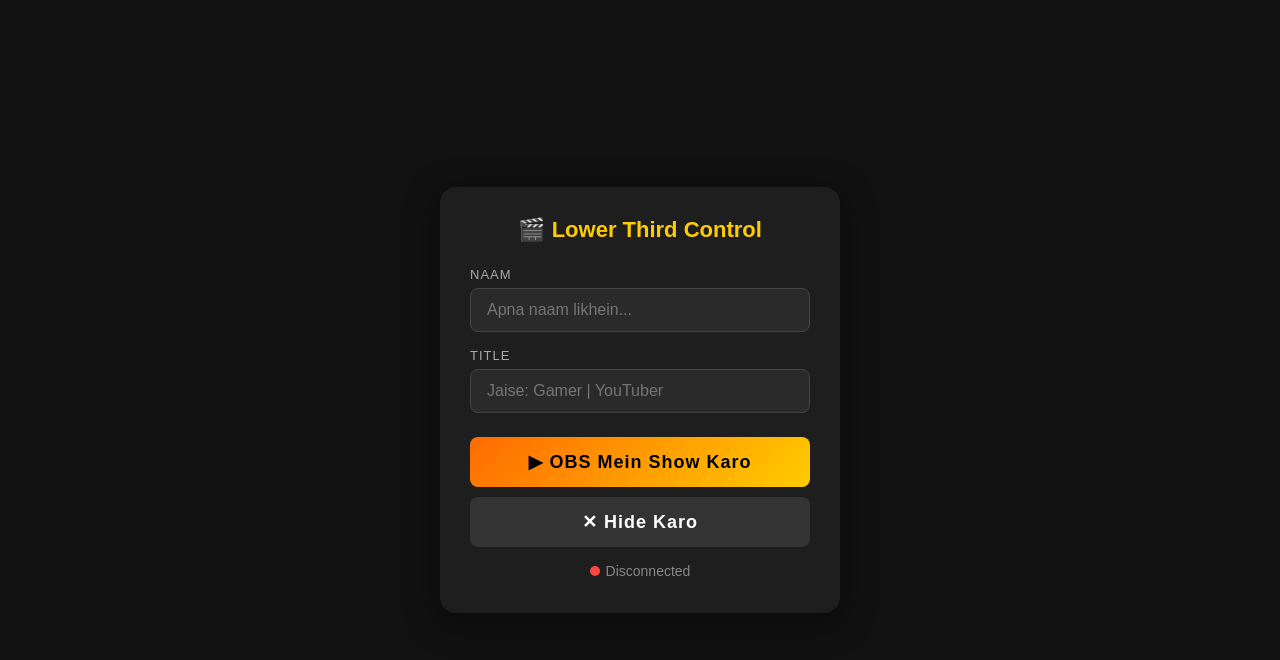
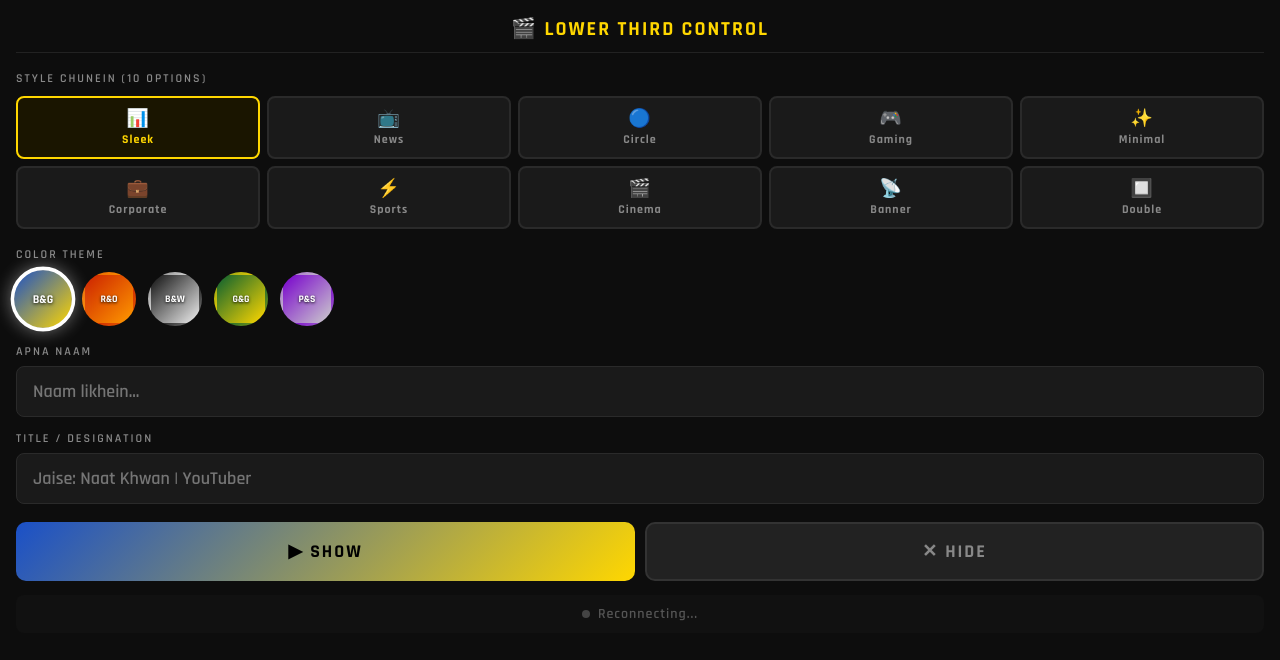
Before and after one commit to rehankk111-pixel/Lower-third, a website: page index.html in a window 1280 px wide. Drawn offline with Linux system fonts and the light colour scheme.

Commit message:
Update index.html

```diff
--- a/index.html
+++ b/index.html
@@ -2,125 +2,102 @@
 <html>
 <head>
 <meta charset="UTF-8">
-<meta name="viewport" content="width=device-width, initial-scale=1.0">
+<meta name="viewport" content="width=device-width,initial-scale=1.0">
 <title>Lower Third Control</title>
+<link href="https://fonts.googleapis.com/css2?family=Rajdhani:wght@600;700&display=swap" rel="stylesheet">
 <style>
-* { margin:0; padding:0; box-sizing:border-box; }
-body {
-  background: #111;
-  color: white;
-  font-family: Arial, sans-serif;
-  display: flex;
-  justify-content: center;
-  align-items: center;
-  min-height: 100vh;
-  padding: 20px;
-}
-.card {
-  background: #1e1e1e;
-  border-radius: 16px;
-  padding: 30px;
-  width: 100%;
-  max-width: 400px;
-  box-shadow: 0 8px 32px rgba(0,0,0,0.5);
-}
-h2 {
-  color: #ffcc00;
-  text-align: center;
-  margin-bottom: 24px;
-  font-size: 22px;
-}
-label {
-  display: block;
-  color: #aaa;
-  font-size: 13px;
-  margin-bottom: 6px;
-  text-transform: uppercase;
-  letter-spacing: 1px;
-}
-input[type="text"] {
-  width: 100%;
-  background: #2a2a2a;
-  border: 1px solid #444;
-  border-radius: 8px;
-  color: white;
-  padding: 12px 16px;
-  font-size: 16px;
-  margin-bottom: 16px;
-  outline: none;
-}
-input[type="text"]:focus { border-color: #ff6b00; }
-.btn {
-  width: 100%;
-  padding: 14px;
-  border: none;
-  border-radius: 8px;
-  font-size: 18px;
-  font-weight: bold;
-  cursor: pointer;
-  margin-top: 8px;
-  letter-spacing: 1px;
-}
-.btn-update {
-  background: linear-gradient(135deg, #ff6b00, #ffcc00);
-  color: #000;
-}
-.btn-hide {
-  background: #333;
-  color: #fff;
-  margin-top: 10px;
-}
-.status {
-  text-align: center;
-  margin-top: 16px;
-  font-size: 14px;
-  color: #888;
-  min-height: 20px;
-}
-.dot {
-  display: inline-block;
-  width: 10px;
-  height: 10px;
-  border-radius: 50%;
-  background: #ff4444;
-  margin-right: 6px;
-}
-.dot.live { background: #44ff88; }
+*{margin:0;padding:0;box-sizing:border-box}
+body{background:#0d0d0d;color:#fff;font-family:'Rajdhani',Arial,sans-serif;padding:16px;min-height:100vh}
+h2{font-size:20px;color:#ffd700;letter-spacing:2px;text-align:center;margin-bottom:18px;padding-bottom:10px;border-bottom:1px solid #222}
+.sec{margin-bottom:18px}
+.sec-title{font-size:12px;color:#888;letter-spacing:2px;text-transform:uppercase;margin-bottom:10px}
+.style-grid{display:grid;grid-template-columns:repeat(5,1fr);gap:7px}
+.sb{background:#1a1a1a;border:2px solid #2a2a2a;border-radius:8px;color:#888;padding:9px 4px;text-align:center;cursor:pointer;font-family:'Rajdhani',sans-serif;font-size:12px;font-weight:700;letter-spacing:1px;transition:all .2s;line-height:1.3;user-select:none}
+.sb .ic{font-size:18px;display:block;margin-bottom:2px}
+.sb.on{border-color:#ffd700;color:#ffd700;background:#1a1500}
+.sb:active{transform:scale(.95)}
+.color-row{display:flex;gap:12px;flex-wrap:wrap}
+.cb{width:54px;height:54px;border-radius:50%;border:3px solid transparent;cursor:pointer;transition:all .2s;display:flex;align-items:center;justify-content:center;font-family:'Rajdhani',sans-serif;font-size:10px;font-weight:700;color:#fff;text-shadow:0 1px 3px rgba(0,0,0,.9);user-select:none}
+.cb.on{border-color:#fff;transform:scale(1.2);box-shadow:0 0 14px rgba(255,255,255,.4)}
+.cb1{background:linear-gradient(135deg,#1a50c8,#ffd700)}
+.cb2{background:linear-gradient(135deg,#cc2200,#ff9900)}
+.cb3{background:linear-gradient(135deg,#111,#eee)}
+.cb4{background:linear-gradient(135deg,#0a6030,#ffd700)}
+.cb5{background:linear-gradient(135deg,#7700cc,#ccc)}
+label{display:block;font-size:12px;color:#888;letter-spacing:2px;text-transform:uppercase;margin-bottom:7px;margin-top:14px}
+label:first-child{margin-top:0}
+input[type=text]{width:100%;background:#1a1a1a;border:1px solid #2a2a2a;border-radius:8px;color:#fff;padding:13px 16px;font-size:18px;font-family:'Rajdhani',sans-serif;font-weight:600;outline:none;transition:border-color .2s}
+input[type=text]:focus{border-color:#ffd700}
+.btn-row{display:grid;grid-template-columns:1fr 1fr;gap:10px;margin-top:18px}
+.btn{border:none;border-radius:10px;font-family:'Rajdhani',sans-serif;font-size:18px;font-weight:700;letter-spacing:2px;padding:16px;cursor:pointer;user-select:none}
+.btn:active{opacity:.7}
+.bshow{background:linear-gradient(135deg,#1a50c8,#ffd700);color:#000}
+.bhide{background:#222;color:#888;border:2px solid #333}
+.status{text-align:center;margin-top:14px;font-size:14px;color:#555;letter-spacing:1px;padding:10px;background:#111;border-radius:8px;display:flex;align-items:center;justify-content:center;gap:8px}
+.dot{width:8px;height:8px;border-radius:50%;background:#444;transition:background .3s;flex-shrink:0}
+.dot.live{background:#00ff88;box-shadow:0 0 8px #00ff88}
 </style>
 </head>
 <body>
-<div class="card">
-  <h2>🎬 Lower Third Control</h2>
-  <label>Naam</label>
-  <input type="text" id="naam" placeholder="Apna naam likhein..." />
-  <label>Title</label>
-  <input type="text" id="title" placeholder="Jaise: Gamer | YouTuber" />
-  <button class="btn btn-update" onclick="update()">▶ OBS Mein Show Karo</button>
-  <button class="btn btn-hide" onclick="hide()">✕ Hide Karo</button>
-  <div class="status" id="status"><span class="dot" id="dot"></span><span id="statusText">Connecting...</span></div>
+<h2>🎬 LOWER THIRD CONTROL</h2>
+<div class="sec">
+  <div class="sec-title">Style Chunein (10 Options)</div>
+  <div class="style-grid">
+    <div class="sb on" onclick="setStyle(1,this)"><span class="ic">📊</span>Sleek</div>
+    <div class="sb" onclick="setStyle(2,this)"><span class="ic">📺</span>News</div>
+    <div class="sb" onclick="setStyle(3,this)"><span class="ic">🔵</span>Circle</div>
+    <div class="sb" onclick="setStyle(4,this)"><span class="ic">🎮</span>Gaming</div>
+    <div class="sb" onclick="setStyle(5,this)"><span class="ic">✨</span>Minimal</div>
+    <div class="sb" onclick="setStyle(6,this)"><span class="ic">💼</span>Corporate</div>
+    <div class="sb" onclick="setStyle(7,this)"><span class="ic">⚡</span>Sports</div>
+    <div class="sb" onclick="setStyle(8,this)"><span class="ic">🎬</span>Cinema</div>
+    <div class="sb" onclick="setStyle(9,this)"><span class="ic">📡</span>Banner</div>
+    <div class="sb" onclick="setStyle(10,this)"><span class="ic">🔲</span>Double</div>
+  </div>
+</div>
+<div class="sec">
+  <div class="sec-title">Color Theme</div>
+  <div class="color-row">
+    <div class="cb cb1 on" onclick="setColor(1,this)">B&G</div>
+    <div class="cb cb2" onclick="setColor(2,this)">R&O</div>
+    <div class="cb cb3" onclick="setColor(3,this)">B&W</div>
+    <div class="cb cb4" onclick="setColor(4,this)">G&G</div>
+    <div class="cb cb5" onclick="setColor(5,this)">P&S</div>
+  </div>
+</div>
+<div class="sec">
+  <label>Apna Naam</label>
+  <input type="text" id="naam" placeholder="Naam likhein...">
+  <label>Title / Designation</label>
+  <input type="text" id="title" placeholder="Jaise: Naat Khwan | YouTuber">
+</div>
+<div class="btn-row">
+  <button class="btn bshow" onclick="sendUpdate()">▶ SHOW</button>
+  <button class="btn bhide" onclick="sendHide()">✕ HIDE</button>
+</div>
+<div class="status">
+  <div class="dot" id="dot"></div>
+  <span id="stxt">Connecting...</span>
 </div>
 <script>
-const ws = new WebSocket('wss://' + location.host);
-ws.onopen = () => {
-  document.getElementById('dot').classList.add('live');
-  document.getElementById('statusText').textContent = 'Connected ✓';
-};
-ws.onclose = () => {
-  document.getElementById('dot').classList.remove('live');
-  document.getElementById('statusText').textContent = 'Disconnected';
-};
-function update() {
-  const naam = document.getElementById('naam').value;
-  const title = document.getElementById('title').value;
-  ws.send(JSON.stringify({ type: 'update', naam, title }));
-  document.getElementById('statusText').textContent = 'Bhej diya! ✓';
-  setTimeout(() => document.getElementById('statusText').textContent = 'Connected ✓', 2000);
+let sStyle=1,sColor=1,ws=null;
+function setStyle(n,el){sStyle=n;document.querySelectorAll('.sb').forEach(b=>b.classList.remove('on'));el.classList.add('on');}
+function setColor(n,el){sColor=n;document.querySelectorAll('.cb').forEach(b=>b.classList.remove('on'));el.classList.add('on');}
+function sendUpdate(){
+  if(!ws||ws.readyState!==1){alert('Server se connected nahi!');return;}
+  ws.send(JSON.stringify({type:'update',naam:document.getElementById('naam').value||'NAAM YAHAN',title:document.getElementById('title').value||'TITLE LIVE',style:sStyle,color:sColor}));
+  document.getElementById('stxt').textContent='OBS mein bhej diya ✓';
+  setTimeout(()=>{if(ws&&ws.readyState===1)document.getElementById('stxt').textContent='Connected ✓';},2000);
 }
-function hide() {
-  ws.send(JSON.stringify({ type: 'hide' }));
-  document.getElementById('statusText').textContent = 'Hide kar diya ✓';
-  setTimeout(() => document.getElementById('statusText').textContent = 'Connected ✓', 2000);
+function sendHide(){
+  if(ws&&ws.readyState===1){ws.send(JSON.stringify({type:'hide'}));document.getElementById('stxt').textContent='Hide kar diya ✓';setTimeout(()=>{if(ws&&ws.readyState===1)document.getElementById('stxt').textContent='Connected ✓';},2000);}
 }
+function connect(){
+  ws=new WebSocket('wss://'+location.host);
+  ws.onopen=()=>{document.getElementById('dot').classList.add('live');document.getElementById('stxt').textContent='Connected ✓';};
+  ws.onclose=()=>{document.getElementById('dot').classList.remove('live');document.getElementById('stxt').textContent='Reconnecting...';setTimeout(connect,3000);};
+}
+connect();
 </script>
 </body>
 </html>
```
